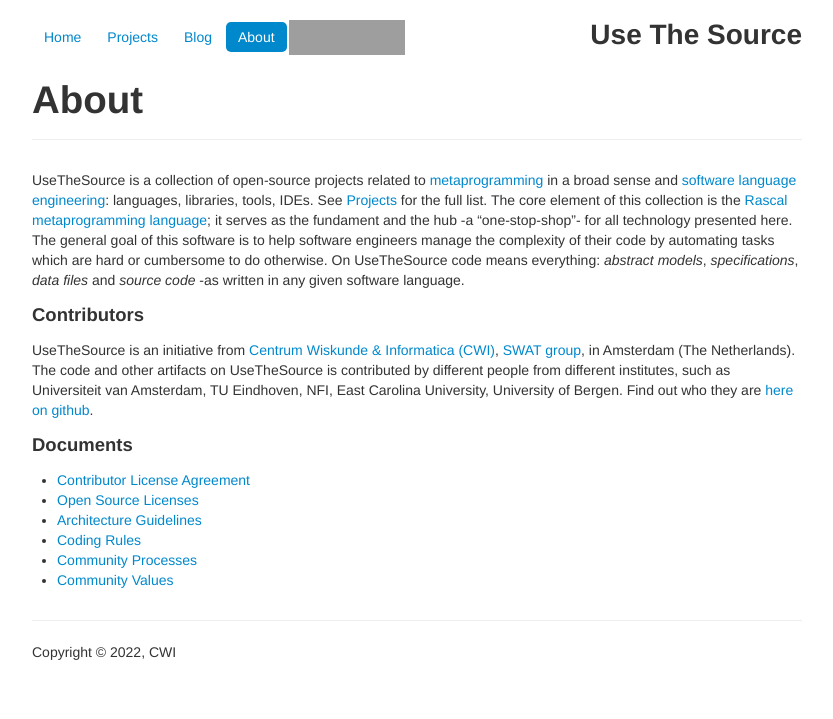
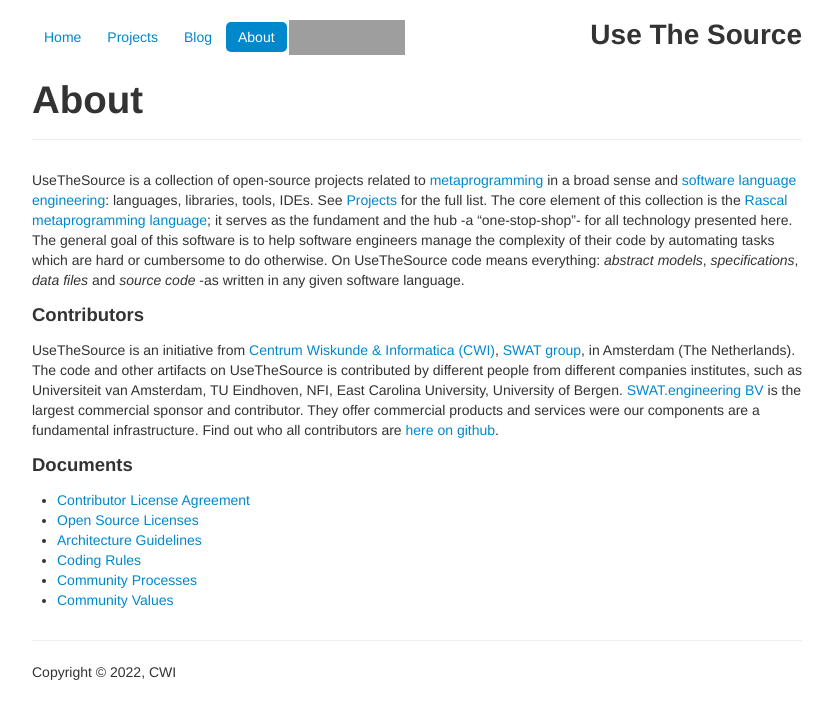
Before and after one commit to usethesource/usethesource.github.io, a Jekyll site: the page built from about/index.md, in a window 1280 px wide. Shown: the top 719 px of the page, without its empty margins (223-1056 px from the left). Built offline with Jekyll 4.4.1, drawn with Linux system fonts in a browser that asks for light colours; grey boxes are pictures that could not be loaded.

Commit message:
Update index.md

```diff
--- a/about/index.md
+++ b/about/index.md
@@ -9,8 +9,8 @@
 
 ### Contributors
 
-UseTheSource is an initiative from [Centrum Wiskunde & Informatica (CWI)](http://www.cwi.nl/), [SWAT group](https://www.cwi.nl/research/groups/software-analysis-and-transformation), in Amsterdam (The Netherlands). The code and other artifacts on UseTheSource is contributed by different people from different institutes, such as Universiteit van Amsterdam, TU Eindhoven, NFI, East Carolina University, University of Bergen.
-Find out who they are [here on github](https://github.com/orgs/usethesource/people).
+UseTheSource is an initiative from [Centrum Wiskunde & Informatica (CWI)](http://www.cwi.nl/), [SWAT group](https://www.cwi.nl/research/groups/software-analysis-and-transformation), in Amsterdam (The Netherlands). The code and other artifacts on UseTheSource is contributed by different people from different companies institutes, such as Universiteit van Amsterdam, TU Eindhoven, NFI, East Carolina University, University of Bergen.
+[SWAT.engineering BV](https://www.swat.engineering) is the largest commercial sponsor and contributor. They offer commercial products and services were our components are a fundamental infrastructure. Find out who all contributors are [here on github](https://github.com/orgs/usethesource/people).
 
 ### Documents
 
```
